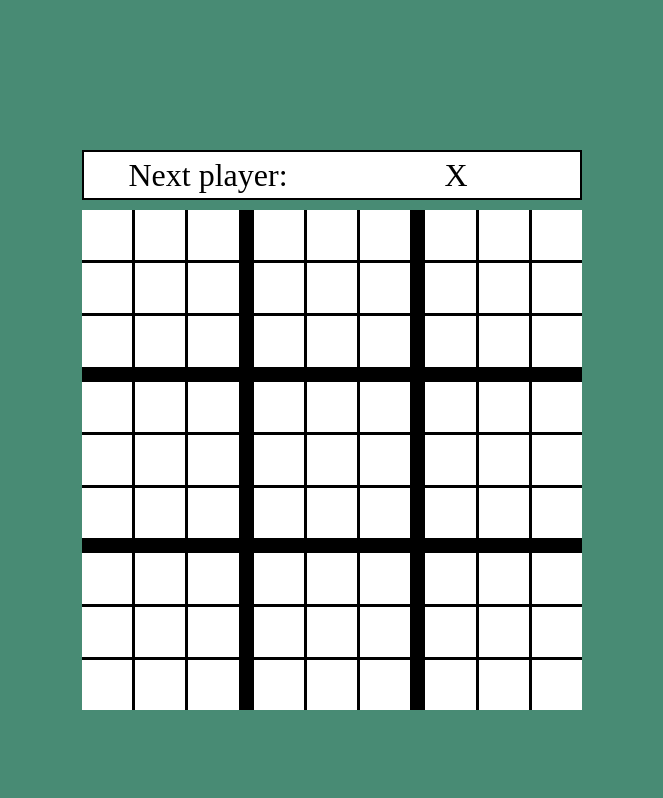
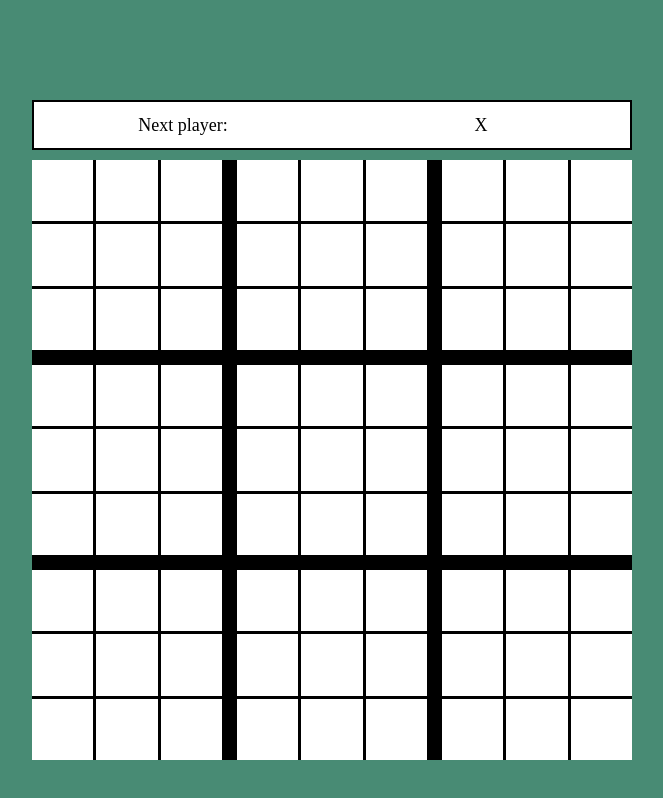
Before and after one commit to eliashetland/AdvancedTicTacToe, a website built with Vite: page index.html in a window 1280 px wide. Shown: the whole page, without its empty margins (308-971 px from the left). Built offline with nearby package versions, Linux system fonts and the light colour scheme.

Commit message:
fix: make board resizeable with correct aspect-ratio

```diff
--- a/src/index/index.css
+++ b/src/index/index.css
@@ -20,12 +20,13 @@ body{
     display: flex;
   justify-content: center;
   align-items: center;
-  font-size: xx-large;
+  font-size: x-large;
 }
 
 .sizable {
     aspect-ratio: auto 1/ 1;
-    width: 500px;
+    width: 90%;
+    max-width: 600px;
 }
 
 .outerChild{
@@ -55,6 +56,8 @@ body{
     display: grid;
     height: 100%;
     width: 100%;
+    aspect-ratio: 1/1;
+    height: fit-content;
 
     grid-column-gap: 15px;
     grid-row-gap: 15px;
@@ -71,14 +74,13 @@ body{
 
 .textbox{
     display: flex;
-  justify-content: center;
-  align-items: center;
-  font-size: xx-large;
+    justify-content: center;
+    align-items: center;
+    font-size: large;
 }
 #header{
     display: grid;
     height: 50px;
-    font-size: xx-large;
     grid-template-columns: repeat(2, 1fr);
     background-color:white;
     border: 2px solid black;
```
